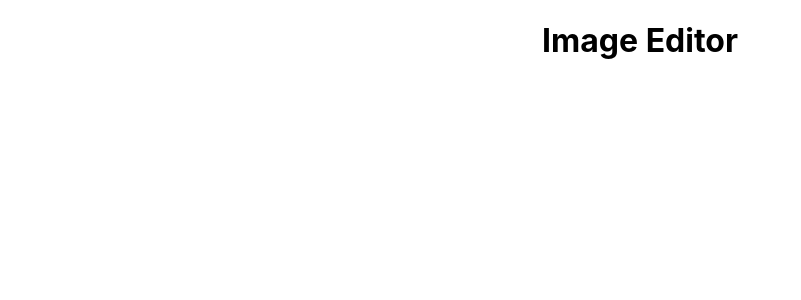
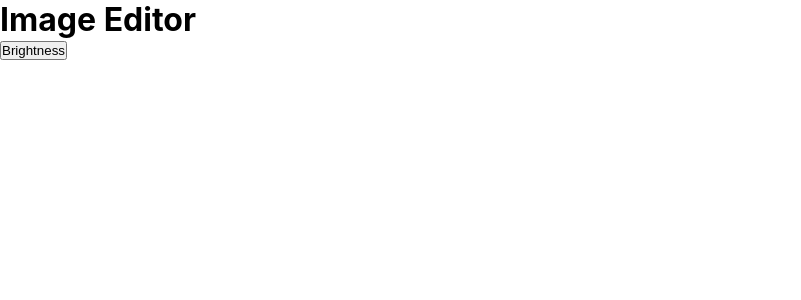
Before and after one commit to domchu/React-Image-Editor, a React (Create React App) app: page / in a window 1280 px wide. Shown: the top 300 px of the page, without its empty margins (0-801 px from the left). Built offline with nearby package versions, Linux system fonts and the light colour scheme.

Commit message:
chore: added the button

```diff
--- a/src/App.css
+++ b/src/App.css
@@ -1,38 +1,5 @@
-.App {
-  text-align: center;
+* {
+  margin: 0;
+  padding: 0;
+  box-sizing: border-box;
 }
-
-.App-logo {
-  height: 40vmin;
-  pointer-events: none;
-}
-
-@media (prefers-reduced-motion: no-preference) {
-  .App-logo {
-    animation: App-logo-spin infinite 20s linear;
-  }
-}
-
-.App-header {
-  background-color: #282c34;
-  min-height: 100vh;
-  display: flex;
-  flex-direction: column;
-  align-items: center;
-  justify-content: center;
-  font-size: calc(10px + 2vmin);
-  color: white;
-}
-
-.App-link {
-  color: #61dafb;
-}
-
-@keyframes App-logo-spin {
-  from {
-    transform: rotate(0deg);
-  }
-  to {
-    transform: rotate(360deg);
-  }
-}
--- a/src/Button.jsx
+++ b/src/Button.jsx
@@ -1,10 +1,13 @@
 import React from "react";
+import ButtonDetail from "./ButtonDetail";
 
 const Button = () => {
   return (
     <div>
       <h1>Image Editor</h1>
-      <div className="buttons__container"></div>
+      <div className="buttons__container">
+        <ButtonDetail />
+      </div>
     </div>
   );
 };
--- a/src/ButtonDetail.jsx
+++ b/src/ButtonDetail.jsx
@@ -3,7 +3,7 @@ import React from "react";
 const ButtonDetail = () => {
   return (
     <div>
-      <button></button>
+      <button className="btn btn-primary">Brightness</button>
     </div>
   );
 };
```
